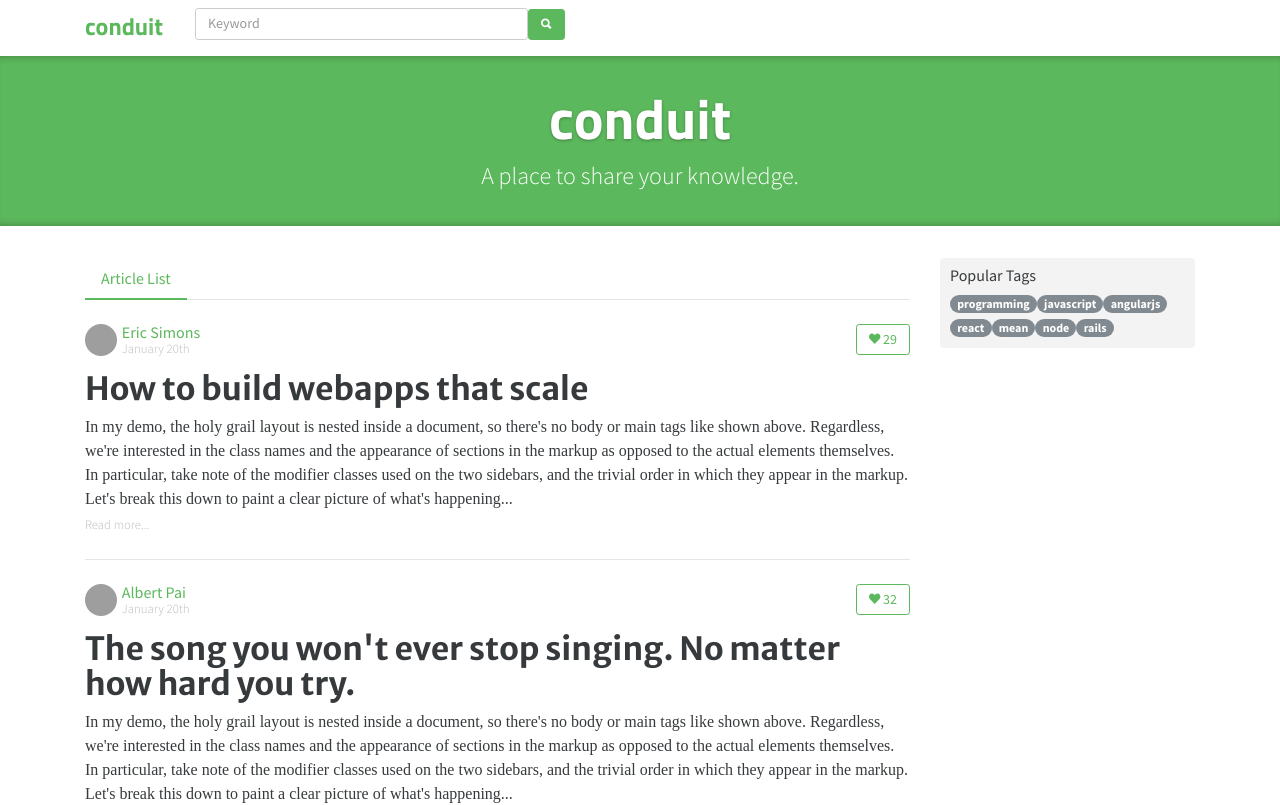
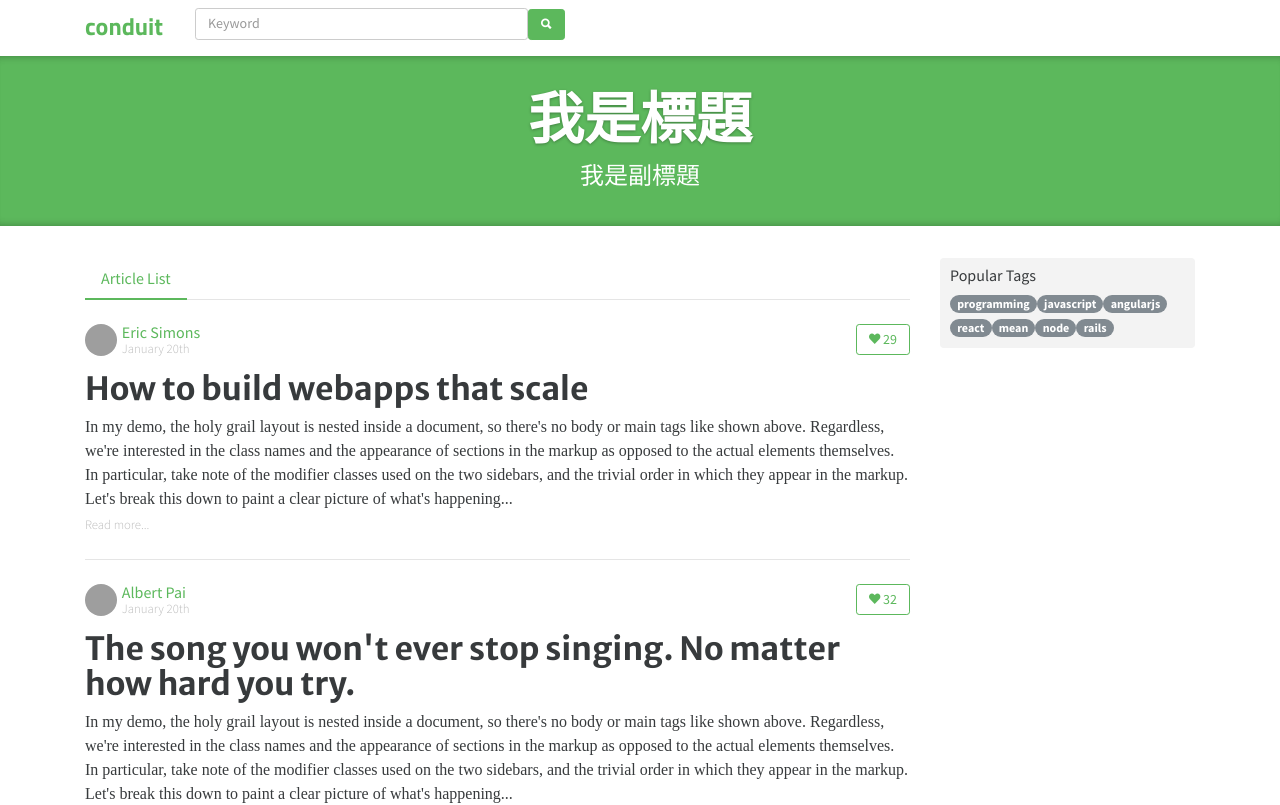
Before and after one commit to oyangchin/20210509-ng-demo1, an Angular app: page / in a window 1280 px wide. Shown: the top 805 px of the page. Built offline with nearby package versions, Linux system fonts and the light colour scheme; grey boxes are pictures that could not be loaded; a web font is replaced by a local one.

Commit message:
內嵌繫結 Interpolation

```diff
--- a/src/app/app.component.html
+++ b/src/app/app.component.html
@@ -4,8 +4,8 @@
 
   <div class="banner">
     <div class="container">
-      <h1 class="logo-font">conduit</h1>
-      <p>A place to share your knowledge.</p>
+      <h1 class="logo-font">{{title}}</h1>
+      <p>{{subTitle}}</p>
     </div>
   </div>
 
--- a/src/app/app.component.ts
+++ b/src/app/app.component.ts
@@ -6,5 +6,6 @@ import { Component } from '@angular/core';
   styleUrls: ['./app.component.css']
 })
 export class AppComponent {
-  title = 'demo1';
+  title = '我是標題';
+  subTitle = '我是副標題'
 }
```
